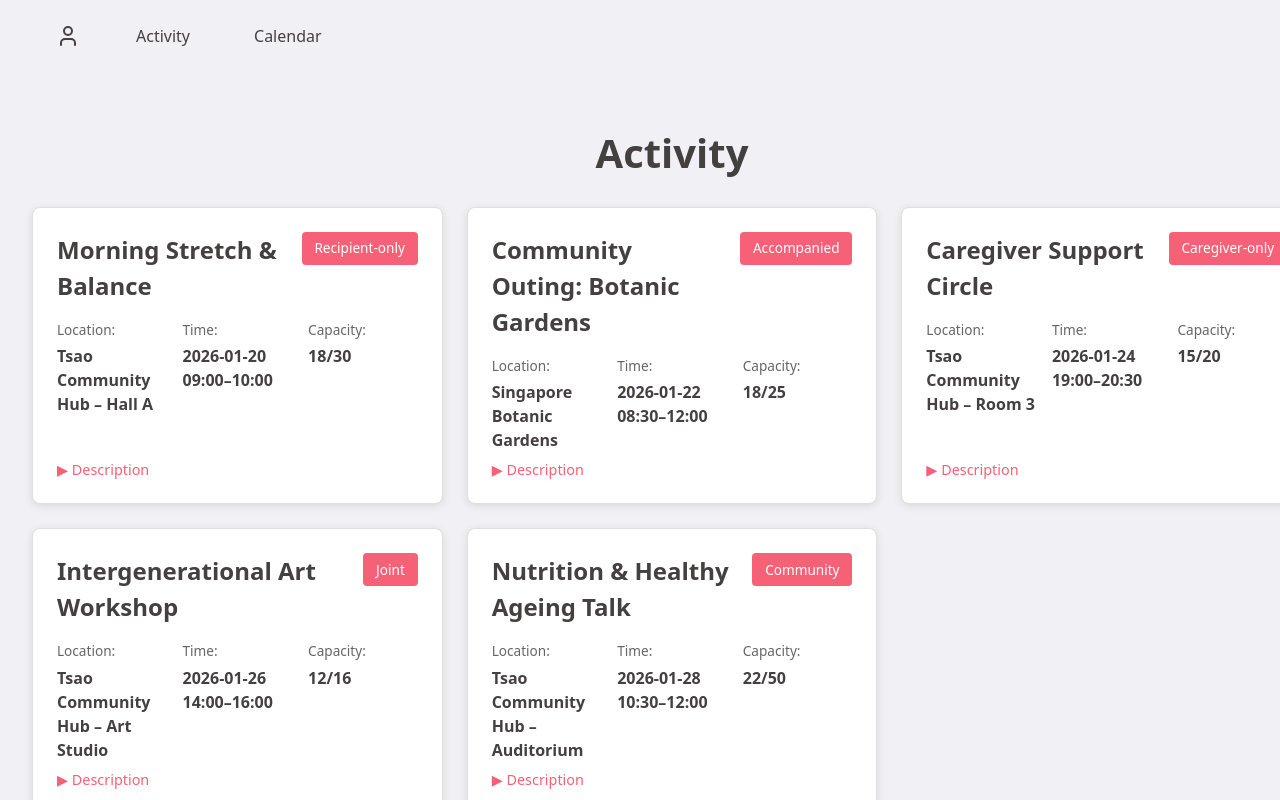
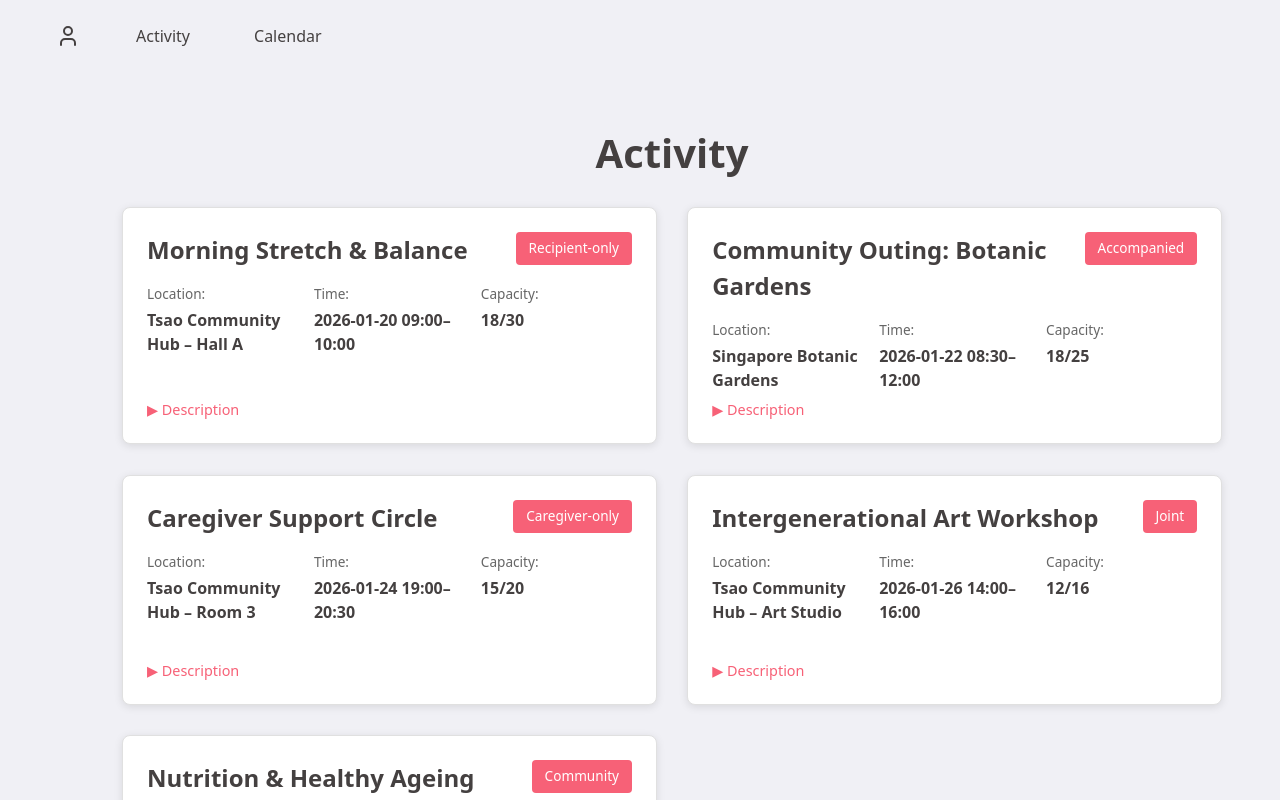
Before and after one commit to Nguyen-Phuc-Thang/Activity-Sign-up-System, a React (Vite) app: page /caregiver in a window 1280 px wide. Shown: the top 800 px of the page. Built offline with nearby package versions, Linux system fonts and the light colour scheme.

Commit message:
one click sent request for care-recipient

```diff
--- /dev/null
+++ b/src/components/CareRecipientActivityCard.jsx
@@ -0,0 +1,66 @@
+import '../styles/components/CareRecipientActivityCard.css';
+
+export default function CareRecipientActivityCard({
+    title,
+    description,
+    location,
+    time,
+    type,
+    capacity,
+    remaining,
+    onClick,
+    status = null,
+}) {
+    const isClickable = typeof onClick === 'function' && status !== 'requested';
+
+    return (
+        <div
+            className={`cr-activity-card ${status ? `cr-status-${status}` : ''
+                } ${isClickable ? 'cr-clickable' : ''}`}
+            role={isClickable ? 'button' : undefined}
+            tabIndex={isClickable ? 0 : undefined}
+            onClick={isClickable ? onClick : undefined}
+            onKeyDown={
+                isClickable
+                    ? (e) => {
+                        if (e.key === 'Enter' || e.key === ' ') onClick();
+                    }
+                    : undefined
+            }
+        >
+            <div className="cr-card-header">
+                <h3 className="cr-card-title">{title}</h3>
+                <span className="cr-card-type">{type}</span>
+            </div>
+
+            <div className="cr-card-details">
+                <div className="cr-detail-item">
+                    <span className="cr-detail-label">Location</span>
+                    <span className="cr-detail-value">{location}</span>
+                </div>
+
+                <div className="cr-detail-item">
+                    <span className="cr-detail-label">Time</span>
+                    <span className="cr-detail-value">{time}</span>
+                </div>
+
+                <div className={`cr-detail-item cr-status-box`}>
+                    <span className="cr-detail-label">
+                        {status ? 'Status' : 'Capacity'}
+                    </span>
+
+                    <span className="cr-detail-value">
+                        {status === 'requested' && 'REQUEST SENT'}
+                        {status === 'accepted' && 'ACCEPTED'}
+                        {status === 'rejected' && 'REJECTED'}
+                        {!status && `${capacity - remaining}/${capacity}`}
+                    </span>
+                </div>
+            </div>
+
+            <div className="cr-card-description">
+                <p>{description}</p>
+            </div>
+        </div>
+    );
+}
--- /dev/null
+++ b/src/database/request.js
@@ -0,0 +1,13 @@
+import { supabase } from "./supabase";
+
+export async function createRequest(request) {
+    const { data, error } = await supabase
+        .from('requests')
+        .insert([request]);
+
+    if (error) {
+        console.error('Error creating request:', error);
+        throw error;
+    }
+    return data;
+}
--- a/src/main.jsx
+++ b/src/main.jsx
@@ -6,8 +6,8 @@
 
 createRoot(document.getElementById('root')).render(
   <StrictMode>
-    <App />
     <AuthProvider>
+      <App />
     </AuthProvider>
   </StrictMode>,
 )
--- a/src/pages/CareRecipient.jsx
+++ b/src/pages/CareRecipient.jsx
@@ -1,72 +1,53 @@
-import { useState } from 'react';
-import '../styles/pages/Caregiver.css';
-import ActivityCard from '../components/ActivityCard';
+import { useState, useEffect, useContext } from 'react';
+import '../styles/pages/CareRecipient.css';
+import CaregiverNavBar from '../components/CaregiverNavBar';
+import CareRecipientActivityCard from '../components/CareRecipientActivityCard';
 import { Colors } from '../global/styles';
-import CaregiverNavBar from '../components/CaregiverNavBar';
+import { useNavigate } from 'react-router-dom';
+import { AuthContext } from '../providers/AuthContext';
+import { getAllActivities } from '../database/activity';
+import { getUserMetadata } from '../database/userMetadata';
+import { createRequest } from '../database/request';
 
-const activitiesData = [
-    {
-        id: 1,
-        title: 'Morning Stretch & Balance',
-        description: 'Light exercise session focused on flexibility and balance for seniors.',
-        location: 'Tsao Community Hub – Hall A',
-        time: '2026-01-20 09:00–10:00',
-        type: 'Recipient-only',
-        capacity: 30,
-        remaining: 12,
-    },
-    {
-        id: 2,
-        title: 'Community Outing: Botanic Gardens',
-        description: 'Guided outdoor walk and social outing with optional caregiver accompaniment.',
-        location: 'Singapore Botanic Gardens',
-        time: '2026-01-22 08:30–12:00',
-        type: 'Accompanied',
-        capacity: 25,
-        remaining: 7,
-    },
-    {
-        id: 3,
-        title: 'Caregiver Support Circle',
-        description: 'Peer support session for caregivers to share experiences and coping strategies.',
-        location: 'Tsao Community Hub – Room 3',
-        time: '2026-01-24 19:00–20:30',
-        type: 'Caregiver-only',
-        capacity: 20,
-        remaining: 5,
-    },
-    {
-        id: 4,
-        title: 'Intergenerational Art Workshop',
-        description: 'Creative art session designed for seniors and their caregivers to participate together.',
-        location: 'Tsao Community Hub – Art Studio',
-        time: '2026-01-26 14:00–16:00',
-        type: 'Joint',
-        capacity: 16,
-        remaining: 4,
-    },
-    {
-        id: 5,
-        title: 'Nutrition & Healthy Ageing Talk',
-        description: 'Educational talk on nutrition, meal planning, and healthy ageing practices.',
-        location: 'Tsao Community Hub – Auditorium',
-        time: '2026-01-28 10:30–12:00',
-        type: 'Community',
-        capacity: 50,
-        remaining: 28,
-    },
-]
+export default function CareRecipientActivity() {
+    const navigate = useNavigate();
+
+    const { user, loading } = useContext(AuthContext);
+    const [userMetadata, setUserMetadata] = useState(null);
+
+    const [activities, setActivities] = useState(null);
+    const [requestedIds, setRequestedIds] = useState(new Set());
+
+    useEffect(() => {
+        if (loading) return;
+        if (!user?.id) return;
+
+        getUserMetadata(user.id).then(setUserMetadata);
+        getAllActivities().then(setActivities);
+    }, [user?.id, loading]);
 
 
-export default function CareRecipient() {
+    if (loading || !activities) {
+        return (
+            <div className="activity-page">
+                <CaregiverNavBar />
+                <main className="activity-page-content" style={{ backgroundColor: Colors.BACKGROUND, color: Colors.TEXT }}>
+                    <h1>Activity</h1>
+                    <p>Loading...</p>
+                </main>
+            </div>
+        );
+    }
+
     return (
         <div className="activity-page">
             <CaregiverNavBar />
             <main className="activity-page-content" style={{ backgroundColor: Colors.BACKGROUND, color: Colors.TEXT }}>
                 <h1>Activity</h1>
+
                 <div className="activity-grid">
-                    {activitiesData.map((activity) => (
-                        <ActivityCard
+                    {activities.map((activity) => (
+                        <CareRecipientActivityCard
                             key={activity.id}
                             title={activity.title}
                             description={activity.description}
@@ -75,6 +56,14 @@
                             type={activity.type}
                             capacity={activity.capacity}
                             remaining={activity.remaining}
+                            status={requestedIds.has(activity.id) ? 'requested' : null}
+                            onClick={() => createRequest({
+                                activity_id: activity.id,
+                                recipient_id: user.id,
+                                registered: false,
+                            }).then(() => {
+                                setRequestedIds(prev => new Set(prev).add(activity.id));
+                            })}
                         />
                     ))}
                 </div>
--- /dev/null
+++ b/src/styles/components/CareRecipientActivityCard.css
@@ -0,0 +1,130 @@
+.cr-activity-card {
+    background-color: #ffffff;
+    border-radius: 10px;
+    padding: 1.5rem;
+    box-shadow: 0 2px 10px rgba(0, 0, 0, 0.10);
+    border: 1px solid #e6e6e6;
+    min-height: 200px;
+
+    font-size: 2rem;
+    display: flex;
+    flex-direction: column;
+    gap: 1rem;
+
+    transition: box-shadow 0.2s ease, transform 0.2s ease;
+}
+
+.cr-activity-card.cr-clickable {
+    cursor: pointer;
+}
+
+.cr-activity-card.cr-clickable:hover {
+    box-shadow: 0 6px 16px rgba(0, 0, 0, 0.16);
+    background-color: rgb(188, 241, 224);
+    transform: translateY(-3px);
+}
+
+.cr-card-header {
+    display: flex;
+    justify-content: space-between;
+    align-items: flex-start;
+    gap: 1rem;
+}
+
+.cr-card-title {
+    margin: 0;
+    font-size: 1.8rem;
+    font-weight: 650;
+    color: #444040;
+    flex: 1;
+}
+
+.cr-card-type {
+    background-color: #f76177;
+    color: #ffffff;
+    padding: 0.4rem 0.8rem;
+    border-radius: 6px;
+    font-size: 1rem;
+    font-weight: 600;
+    white-space: nowrap;
+}
+
+.cr-card-details {
+    display: grid;
+    grid-template-columns: repeat(3, 1fr);
+    gap: 1rem;
+}
+
+.cr-detail-item {
+    display: flex;
+    flex-direction: column;
+    gap: 0.25rem;
+}
+
+.cr-detail-label {
+    font-size: 1rem;
+    color: #666;
+    font-weight: 600;
+}
+
+.cr-detail-value {
+    font-size: 1.2rem;
+    color: #444040;
+    font-weight: 650;
+}
+
+.cr-card-description {
+    background-color: #f4f4f8;
+    padding: 1.2rem;
+    border-radius: 8px;
+    border-left: 4px solid #f76177;
+}
+
+.cr-card-description p {
+    margin: 0;
+    color: #444040;
+    line-height: 1.6;
+    font-size: 1.2rem;
+}
+
+.cr-activity-card:focus-visible {
+    outline: 3px solid rgba(247, 97, 119, 0.35);
+    outline-offset: 3px;
+}
+
+/* ===== STATUS CARD BACKGROUNDS ===== */
+
+.cr-status-requested {
+    background-color: #fff7cc;
+    border: 2px solid #f1c40f;
+}
+
+.cr-status-accepted {
+    background-color: #e6f7ec;
+    border: 2px solid #2ecc71;
+}
+
+.cr-status-rejected {
+    background-color: #fdecea;
+    border: 2px solid #e74c3c;
+}
+
+
+
+.cr-status-requested .cr-status-box .cr-detail-value,
+.cr-status-requested .cr-status-box .cr-detail-label {
+    color: #b7950b;
+    font-weight: 800;
+}
+
+.cr-status-accepted .cr-status-box .cr-detail-value,
+.cr-status-accepted .cr-status-box .cr-detail-label {
+    color: #2ecc71;
+    font-weight: 800;
+}
+
+.cr-status-rejected .cr-status-box .cr-detail-value,
+.cr-status-rejected .cr-status-box .cr-detail-label {
+    color: #e74c3c;
+    font-weight: 800;
+}
--- /dev/null
+++ b/src/styles/pages/CareRecipient.css
@@ -0,0 +1,44 @@
+.activity-page {
+    width: 100%;
+    min-height: 100vh;
+    display: flex;
+    flex-direction: column;
+    align-items: flex-start;
+    justify-content: flex-start;
+}
+
+.activity-page-content {
+    display: flex;
+    flex-direction: column;
+    width: 100%;
+    padding: 2rem;
+    align-items: center;
+}
+
+.activity-page-content h1 {
+    width: 100%;
+    text-align: center;
+    margin-bottom: 2rem;
+    font-size: 2.5rem;
+    font-weight: 700;
+}
+
+.activity-grid {
+    display: grid;
+    grid-template-columns: repeat(2, 1fr);
+    gap: 1.9rem;
+    width: 100%;
+    max-width: 1100px;
+}
+
+@media (max-width: 768px) {
+    .activity-grid {
+        grid-template-columns: repeat(auto-fill, minmax(300px, 1fr));
+    }
+}
+
+@media (max-width: 480px) {
+    .activity-grid {
+        grid-template-columns: 1fr;
+    }
+}
```
Also changed, not shown: src/components/Caregiver.jsx (deleted, +0 -85 lines).
